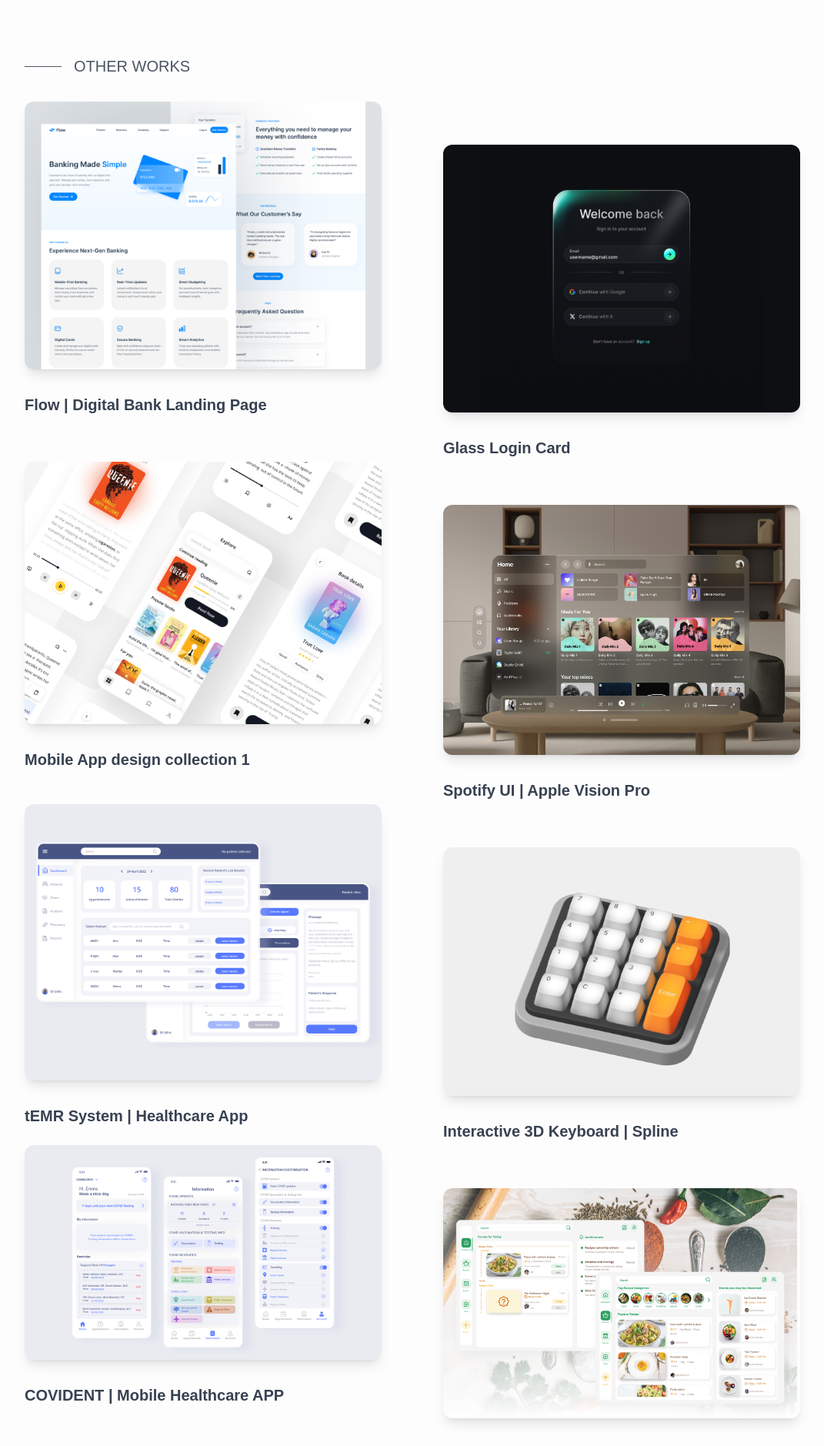
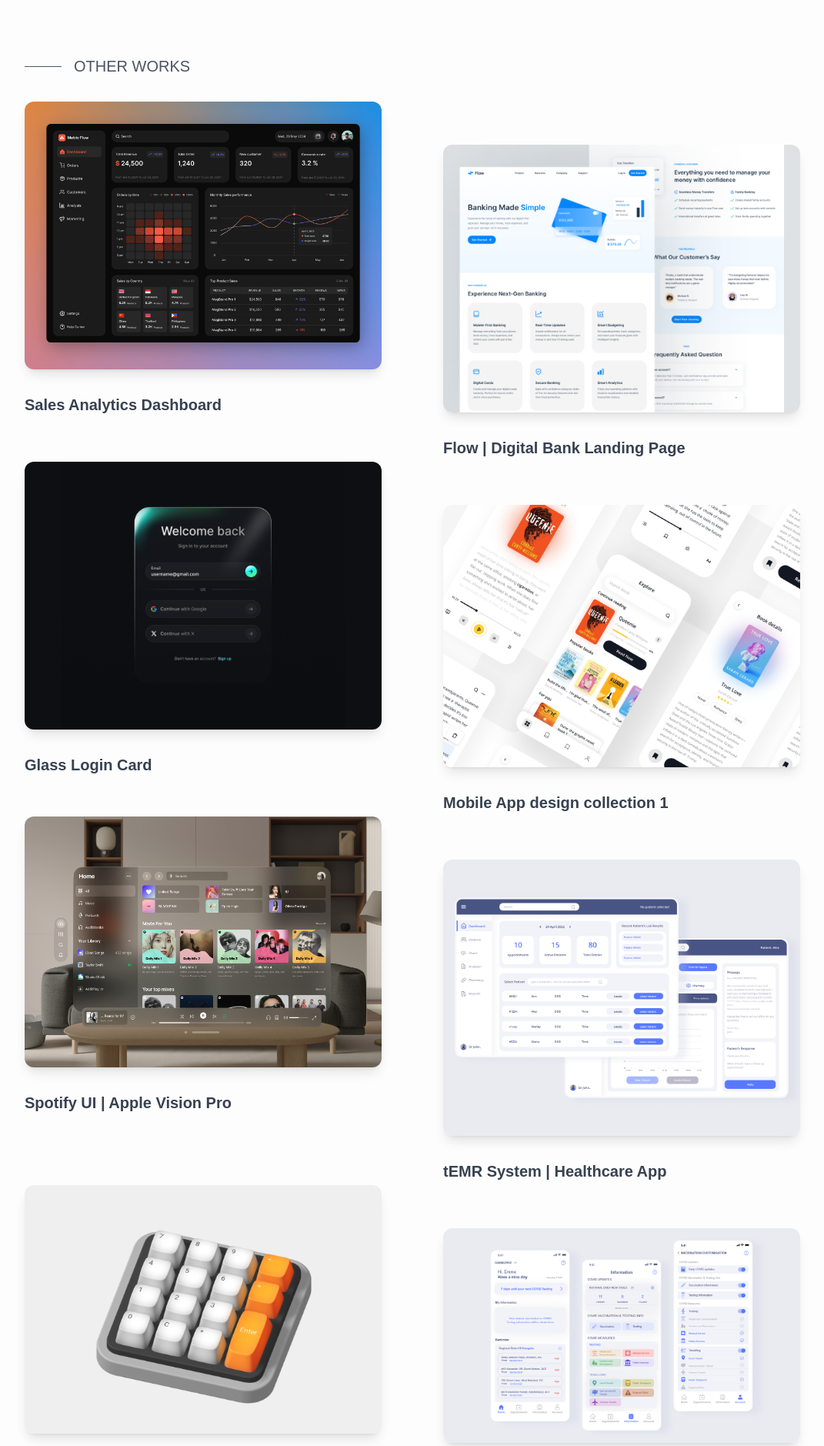
Before and after one commit to AnnaZhouJJ/portfolio, a Next.js app: page / in a window 1280 px wide. Shown: the part 2580-4459 px from the top of the page at 77% size, without its empty margins (104-1175 px from the left). Built offline with nearby package versions, Linux system fonts and the light colour scheme; a web font is replaced by a local one.

Commit message:
Sales dashboard work added

```diff
--- a/app/components/OtherWorks.tsx
+++ b/app/components/OtherWorks.tsx
@@ -43,6 +43,12 @@ const OtherWorks = () => {
 
     const works = [
       {
+        title: "Sales Analytics Dashboard",
+        imageSrc: "/projects/other/Sales-Dashbaord.png",
+        imageAlt: "Sales Analytics Dashboard",
+        link: "https://dribbble.com/shots/25770479-Sales-Analytics-Dashboard-Dark-mode"
+      },
+      {
         title: "Flow | Digital Bank Landing Page",
         imageSrc: "/projects/other/flow-landing.png",
         imageAlt: "Flow digital bank landing page design",
@@ -84,13 +90,6 @@ const OtherWorks = () => {
         imageAlt: "COVIDENT mobile app design",
         link:"https://www.behance.net/gallery/180075701/Healthcare-APP-COVIDIENT"
       },
-      {
-        title: "MealTime | Social APP",
-        imageSrc: "/projects/other/MealTime.png",
-        imageAlt: "MealTime social app design",
-        link:"https://www.behance.net/gallery/179337755/Social-cooking-APP-MealTime"
-      },
-      // Add more works here
     ];
 
     return (
```
Also changed, not shown: public/projects/other/Sales-Dashbaord.png (added).
